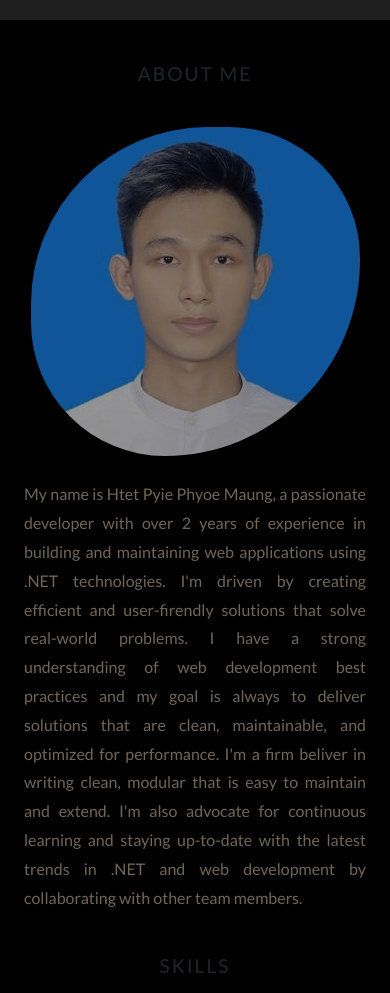
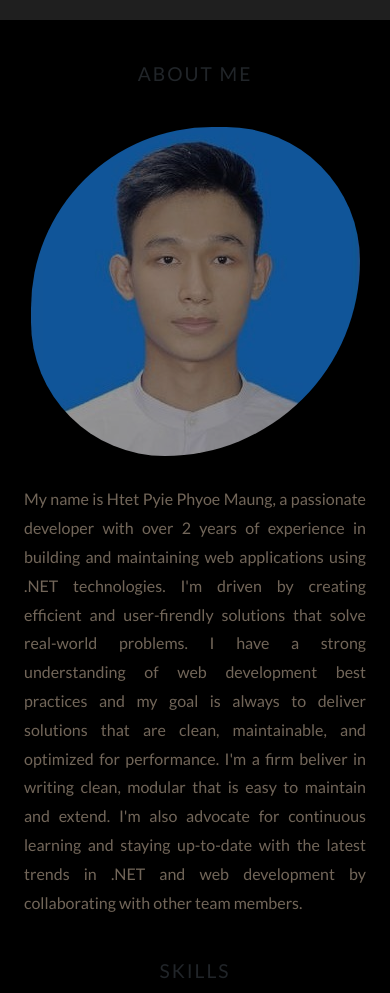
Before and after one commit to htetpyie/my-portfolio-v2, a plain HTML site: page index.html in a window 390 px wide. Shown: the part 810-1803 px from the top of the page. Drawn offline with nearby package versions, Linux system fonts and the light colour scheme; grey boxes are pictures that could not be loaded.

Commit message:
fix : about section

```diff
--- a/assets/css/main.css
+++ b/assets/css/main.css
@@ -636,6 +636,11 @@ section {
   .hero-btn .btn-hppm {
     font-size: 14px;
   }
+
+  .pf-text-white{
+    line-height: 1.8;
+    font-size: 1rem;
+  }
 }
 
 /* About section */
@@ -652,5 +657,5 @@ section {
 }
 
 .about-img{
-  border-radius: 250% 185% 276% 189% !important;
+  border-radius: 256% 189% 276% 189% !important;
 }
--- a/assets/css/style.css
+++ b/assets/css/style.css
@@ -81,5 +81,7 @@ li::marker{
 
 .pf-text-white{
     color: #726659 !important;
-    line-height: 1.8;
+    line-height: 2;
+    font-size: 1.03rem;
+    margin-top: 5px;
 }
```
